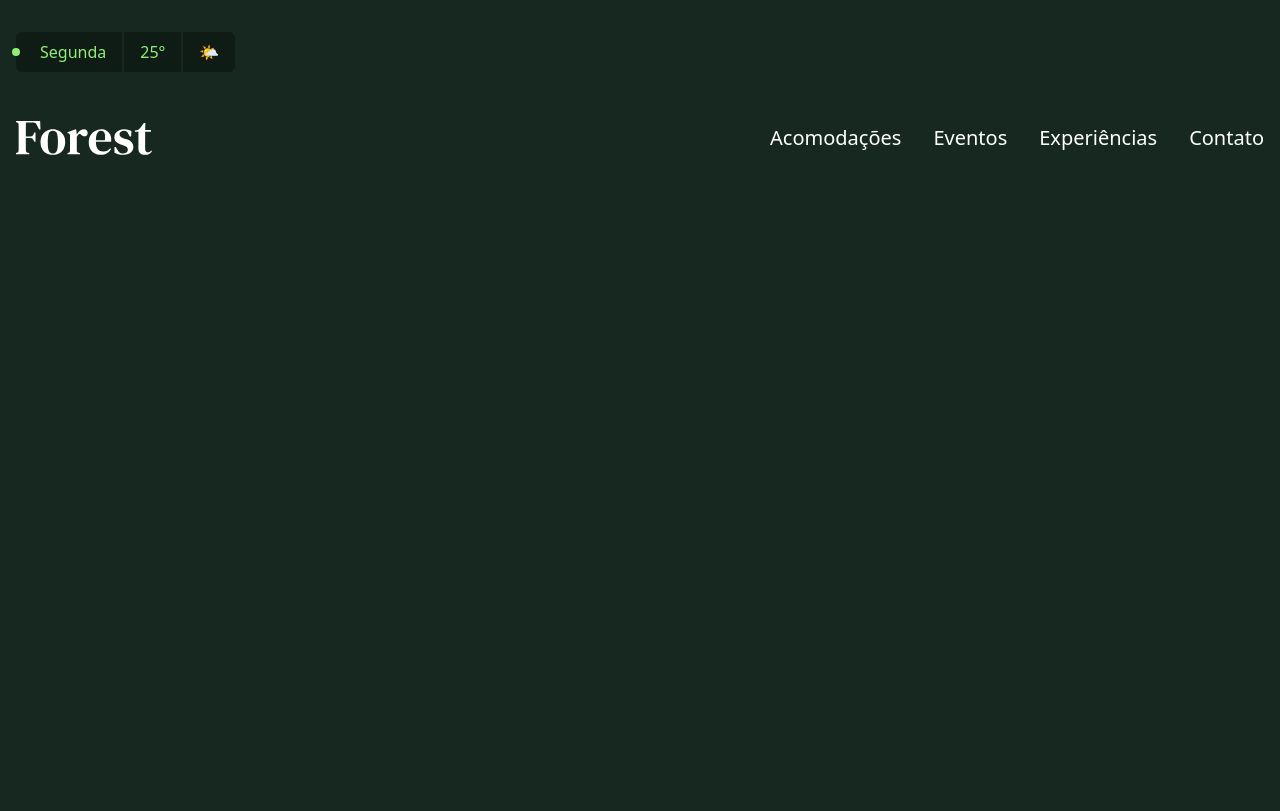
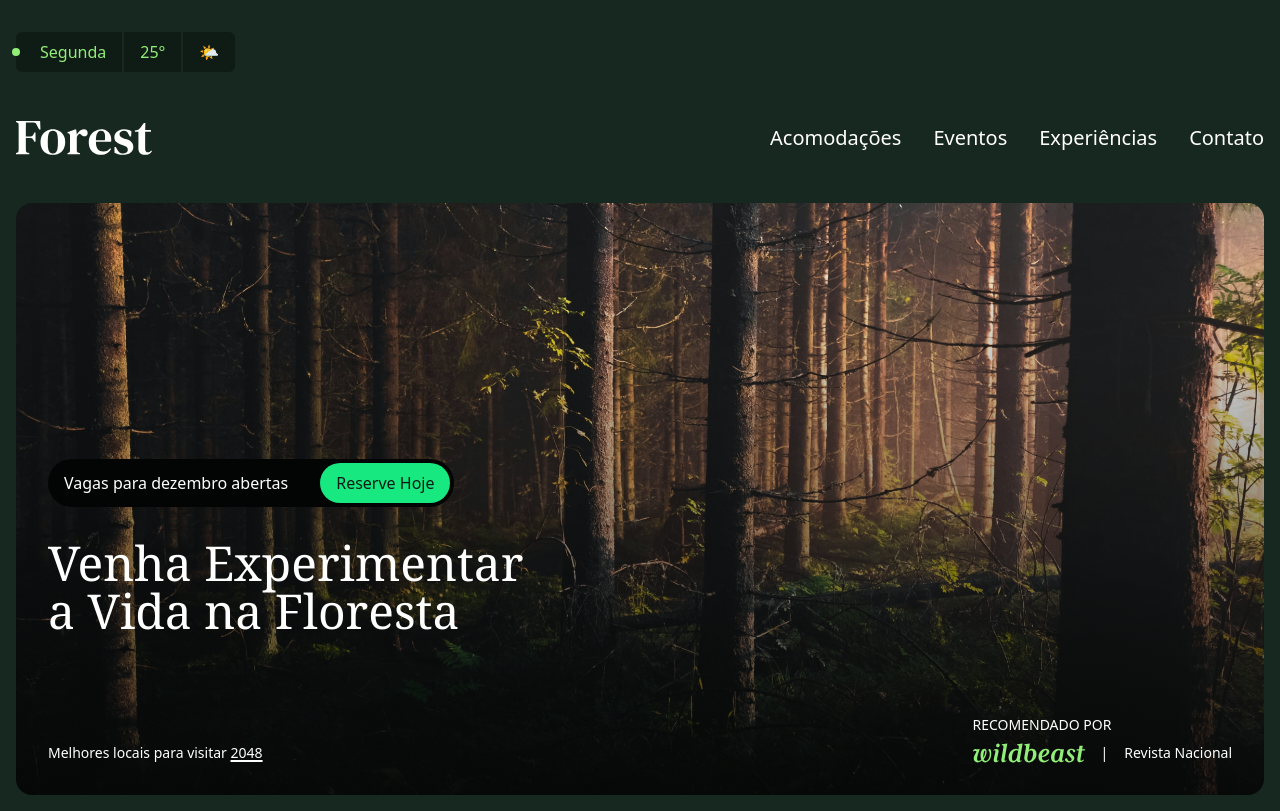
Before and after one commit to VictorNFerreira/Forest, a website: page src/index.html in a window 1280 px wide. Drawn offline with Linux system fonts and the light colour scheme.

Commit message:
Adicionado a seção de introdução do site

```diff
--- a/src/index.html
+++ b/src/index.html
@@ -21,9 +21,7 @@
         </div>
 
         <header class="container flex justify-between items-center py-8 gap-8">
-            <a href="">
-                <img src="./img/forest.svg" alt="Forest">
-            </a>
+            <a href=""><img src="./img/forest.svg" alt="Forest"></a>
 
             <nav>
                 <ul class="flex flex-wrap gap-8 text-xl text-white">
@@ -34,5 +32,27 @@
                 </ul>
             </nav>
         </header>
+
+        <main class="container">
+            <div class="pt-64 px-8 pb-8 text-white bg-linear-to-t from-verde-7/80 to-transparent rounded-2xl overflow-hidden relative">
+                <img class="w-full h-full object-cover absolute inset-0 -z-10" src="./img/floresta.jpg" alt="">
+
+                <div class="inline-flex items-center py-1 pr-1 pl-4 mb-8 gap-8 bg-verde-7 rounded-full">
+                    <p class="text-base">Vagas para dezembro abertas</p>
+                    <a class="inline-block px-4 py-2 text-verde-6 bg-verde-3 rounded-full" href="">Reserve Hoje</a>
+                </div>
+
+                <h1 class="max-w-screen-sm mb-20 text-5xl font-serif text-balance">Venha Experimentar a Vida na Floresta</h1>
+
+                <div class="flex justify-between items-end text-sm">
+                    <p>Melhores locais para visitar <a class="underline decoration-2 underline-offset-2 hover:no-underline" href="">2048</a></p>
+
+                    <div>
+                        <p class="mb-2 uppercase">Recomendado por</p>
+                        <p class="flex items-center gap-4"><img class="w-28" src="./img/parceiros/wildbeast.svg" alt="Wildbeast"><span>|</span>Revista Nacional</p>
+                    </div>
+                </div>
+            </div>
+        </main>
     </body>
 </html>
```
Also changed, not shown: src/output.css.
